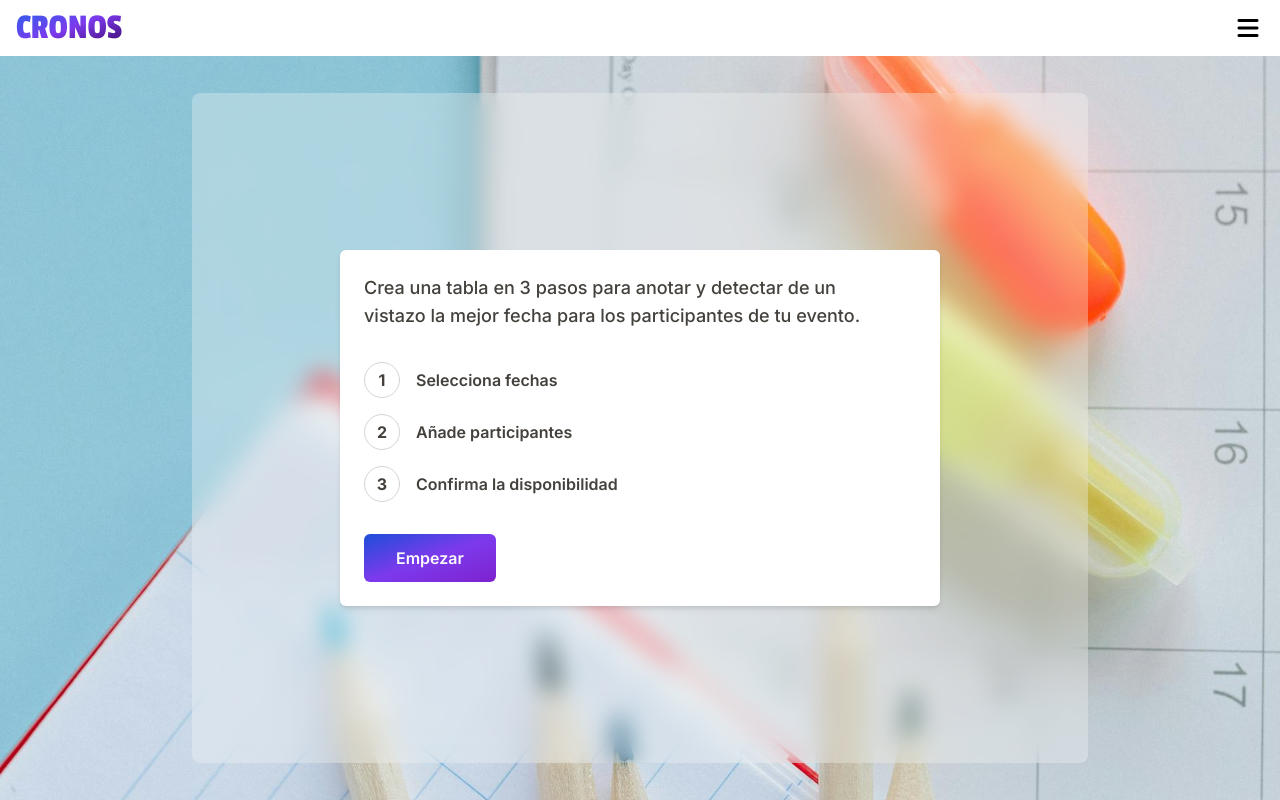
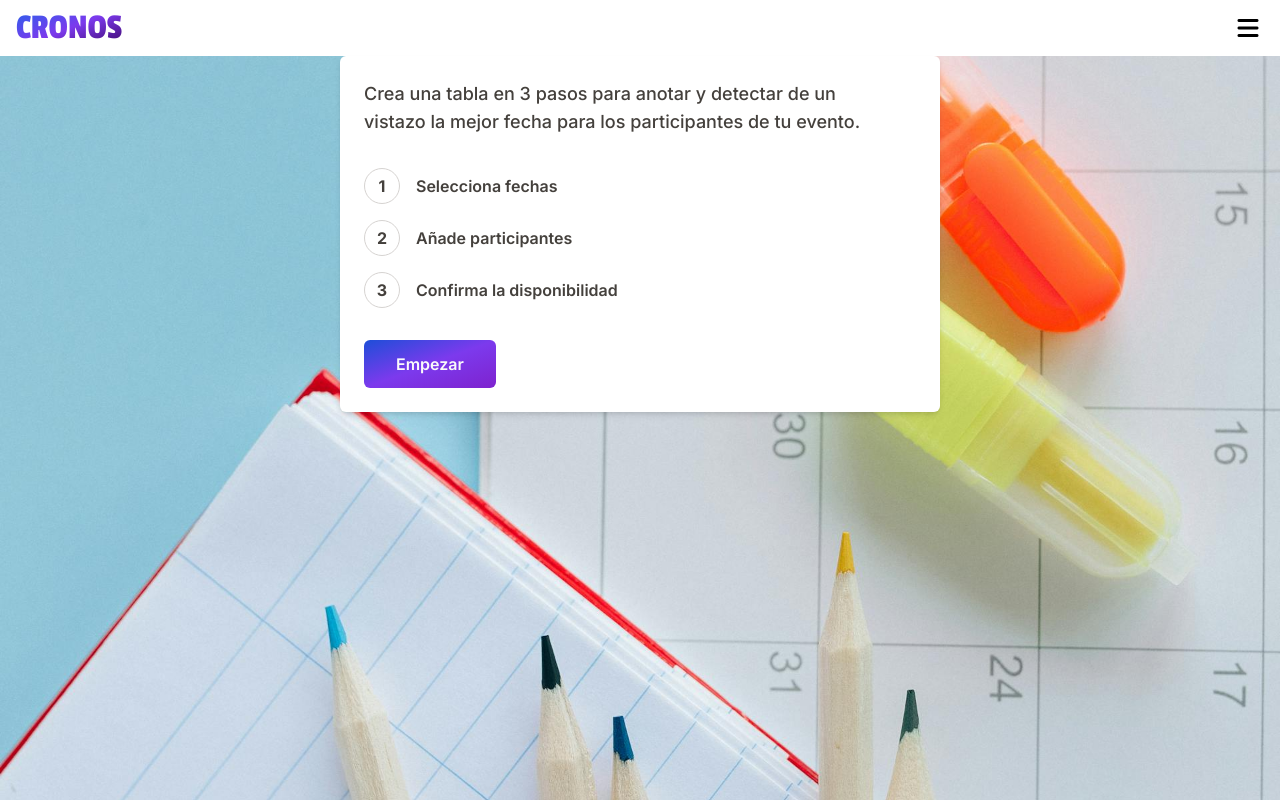
Before and after one commit to MMadlos/cronos-app, a React (Vite) app: page / in a window 1280 px wide. Built offline with nearby package versions, Linux system fonts and the light colour scheme.

Commit message:
Reorganize initial setup components

```diff
--- a/src/App.jsx
+++ b/src/App.jsx
@@ -2,6 +2,7 @@ import "./App.css"
 import { useState, createContext } from "react"
 import { mockSelectedDates, mockParticipants } from "./mockData"
 
+import SetupContainer from "./components/InitialSetup/SetupContainer"
 import Table from "./components/Table/Table"
 import UserList from "./components/UserList/UserList"
 import Header from "./components/Header/Header"
@@ -32,24 +33,24 @@ function App() {
 	const [participants, setParticipants] = useState(mockParticipants)
 
 	return (
-		<div className=" flex min-h-dvh flex-row sm:h-screen">
-			<main className="flex min-h-full w-full flex-col items-center">
+		<div className="flex h-dvh flex-col sm:h-screen">
 			<Header />
-				{stage !== calendarProcess.table && (
-					<section className="bg-image flex h-full w-full items-center justify-center bg-cover bg-center">
-						<div className="flex h-full w-full flex-col bg-stone-50/30 p-4 backdrop-blur-md sm:h-[90%] sm:w-[70%] sm:items-center sm:rounded-lg sm:p-6">
-							{stage !== calendarProcess.init && (
-								<Progress stage={stage} />
-							)}
-							<div className=" mt-2 flex h-full w-full justify-center sm:mt-0 sm:h-full sm:items-center">
+			<main className="bg-image flex h-full w-full flex-col items-center bg-cover bg-center ">
+				<section>
 					{stage === calendarProcess.init && (
+						<SetupContainer>
 							<Instructions
-										onClickAddCalendar={() =>
+								onClick={() =>
 									setStage(calendarProcess.pickDates)
 								}
 							/>
+						</SetupContainer>
 					)}
+
 					{stage === calendarProcess.pickDates && (
+						<SetupContainer>
+							<Progress stage={stage} />
+
 							<SelectedDatesContext.Provider
 								value={{
 									selectedDates,
@@ -58,14 +59,17 @@ function App() {
 							>
 								<DatePicker
 									onClick={() =>
-												setStage(
-													calendarProcess.peopleList
-												)
+										setStage(calendarProcess.peopleList)
 									}
 								/>
 							</SelectedDatesContext.Provider>
+						</SetupContainer>
 					)}
+
 					{stage === calendarProcess.peopleList && (
+						<SetupContainer>
+							<Progress stage={stage} />
+
 							<ParticipantsContext.Provider
 								value={{
 									participants,
@@ -74,23 +78,17 @@ function App() {
 							>
 								<UserList
 									onClickReturn={() =>
-												setStage(
-													calendarProcess.pickDates
-												)
+										setStage(calendarProcess.pickDates)
 									}
 									onClickNext={() =>
 										setStage(calendarProcess.table)
 									}
 								/>
 							</ParticipantsContext.Provider>
-								)}
-							</div>
-						</div>
-					</section>
+						</SetupContainer>
 					)}
 
 					{stage === calendarProcess.table && (
-					<section className="container mx-auto flex h-full flex-col gap-2 sm:w-[80vw] ">
 						<ParticipantsContext.Provider
 							value={{ participants, setParticipants }}
 						>
@@ -100,8 +98,8 @@ function App() {
 								<Table />
 							</SelectedDatesContext.Provider>
 						</ParticipantsContext.Provider>
+					)}
 				</section>
-				)}
 			</main>
 		</div>
 	)
--- a/src/components/Header/Header.jsx
+++ b/src/components/Header/Header.jsx
@@ -1,7 +1,7 @@
 export default function Header() {
 	// TODO: edit image by selecting from unsplash or uploading file
 	return (
-		<header className="w-full sm:bg-white">
+		<header className="w-full bg-white">
 			<div className="flex flex-row items-center justify-between px-4 py-2">
 				<h1 className="font-passionOne bg-gradient-to-br from-blue-600 via-violet-600 to-purple-950 bg-clip-text text-4xl uppercase text-transparent">
 					Cronos
--- a/src/components/InitialSetup/Instructions.jsx
+++ b/src/components/InitialSetup/Instructions.jsx
@@ -1,6 +1,6 @@
-export default function Instructions({ onClickAddCalendar }) {
+export default function Instructions({ onClick }) {
 	return (
-		<div className="flex max-w-[600px]  flex-col gap-8 rounded-md bg-white p-6 shadow-md">
+		<div className="flex max-w-[600px]  flex-col gap-8 rounded-md bg-white p-6 shadow-md ">
 			<h3 className="text-lg font-medium text-stone-700">
 				Crea una tabla en 3 pasos para anotar y detectar de un vistazo
 				la mejor fecha para los participantes de tu evento.
@@ -12,7 +12,7 @@ export default function Instructions({ onClickAddCalendar }) {
 			</section>
 			<button
 				className="w-full rounded-md bg-gradient-to-br from-blue-700 via-violet-600 to-purple-700 px-8 py-3 font-semibold text-zinc-50 hover:opacity-50 sm:w-fit "
-				onClick={onClickAddCalendar}
+				onClick={onClick}
 			>
 				Empezar
 			</button>
--- /dev/null
+++ b/src/components/InitialSetup/SetupContainer.jsx
@@ -0,0 +1,7 @@
+export default function SetupContainer({ children }) {
+	return (
+		<div className=" mt-2 flex h-full w-full justify-center sm:mt-0 sm:h-full sm:items-center">
+			{children}
+		</div>
+	)
+}
```
Lines whose indentation alone changed are shown as unchanged.
